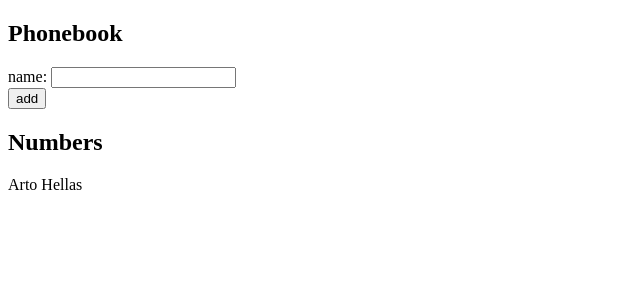
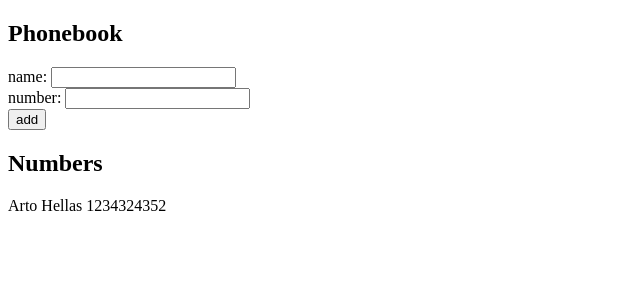
Before and after one commit to KiranKrishna004/Fullstack-open-2024, a React (Vite) app in the folder part2/phonebook/: page / in a window 1280 px wide. Shown: the top 300 px of the page, without its empty margins (0-640 px from the left). Built offline with nearby package versions, Linux system fonts and the light colour scheme.

Commit message:
feat: add alert and number

```diff
--- a/part2/phonebook/src/App.jsx
+++ b/part2/phonebook/src/App.jsx
@@ -1,12 +1,20 @@
 import { useState } from "react";
 
 const App = () => {
-  const [persons, setPersons] = useState([{ name: "Arto Hellas" }]);
+  const [persons, setPersons] = useState([
+    {
+      name: "Arto Hellas",
+      number: "1234324352",
+    },
+  ]);
   const [newName, setNewName] = useState("");
+  const [newNumber, setNewNumber] = useState("");
 
   const handleSubmit = (e) => {
     e.preventDefault();
-    setPersons([...persons, { name: newName }]);
+    persons.find((person) => person.name === newName)
+      ? alert(`${newName} is already added to phonebook`)
+      : setPersons([...persons, { name: newName, number: newNumber }]);
   };
 
   return (
@@ -18,12 +26,21 @@
           <input value={newName} onChange={(e) => setNewName(e.target.value)} />
         </div>
         <div>
+          number:{" "}
+          <input
+            value={newNumber}
+            onChange={(e) => setNewNumber(e.target.value)}
+          />
+        </div>
+        <div>
           <button type="submit">add</button>
         </div>
       </form>
       <h2>Numbers</h2>
       {persons.map((person) => (
-        <p key={person.name}>{person.name}</p>
+        <p key={person.name}>
+          {person.name} {person.number}
+        </p>
       ))}
     </div>
   );
```
